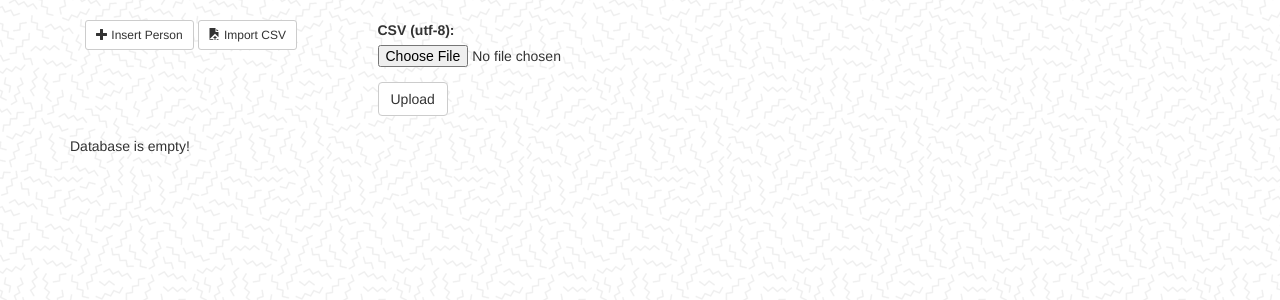
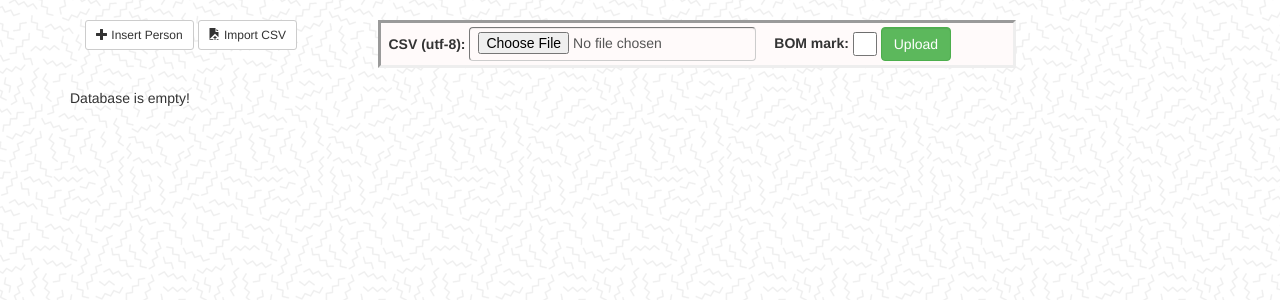
Before and after one commit to RoJac88/asset_manager, a Flask app: page /people in a window 1280 px wide, after a click on "Import CSV". Shown: the part 52-352 px from the top of the page. Run offline with Flask 2, Linux system fonts and the light colour scheme; the visitor is signed in with stand-in values (Sample User, id 1); data comes from the database, SQL or seed files in the repository; data that the repository does not hold is empty; some libraries are stand-ins or nearby versions.

Commit message:
more style for the upload csv form

```diff
--- a/app/people/forms.py
+++ b/app/people/forms.py
@@ -1,6 +1,6 @@
 from flask_wtf import FlaskForm
 from wtforms.ext.sqlalchemy.fields import QuerySelectField
-from wtforms import StringField, SubmitField
+from wtforms import StringField, SubmitField, BooleanField
 from wtforms.validators import ValidationError, DataRequired, Optional, Email
 from app.models import NaturalPerson, LegalPCodes
 from flask_wtf.file import FileField, FileRequired, FileAllowed
@@ -10,6 +10,7 @@ class UploadCSVForm(FlaskForm):
         FileRequired(),
         FileAllowed(['csv'], 'CSV flies only')
     ])
+    bom = BooleanField('BOM mark: ')
     submit = SubmitField('Upload')
 
 class EditNaturalPersonForm(FlaskForm):
--- a/app/people/routes.py
+++ b/app/people/routes.py
@@ -7,7 +7,7 @@ from app import db
 from app.people.forms import AddLegalPersonFrom, AddNaturalPersonForm, EditNaturalPersonForm, EditLegalPersonForm, UploadCSVForm
 from flask_login import current_user, login_required
 from app.models import User, Person, NaturalPerson, LegalPerson
-from app.people.helpers import cpf_isvalid, cnpj_isvalid
+from app.people.helpers import import_csv
 from datetime import datetime
 from app.people import bp
 
@@ -52,43 +52,9 @@ def people():
     if form.validate_on_submit():
         print('Form valid')
         f = request.files['csv']
-        stream = io.StringIO(f.stream.read().decode("UTF8"), newline='')
-        reader = csv.DictReader(stream)
-        added = 0
-        for row in reader:
-            data = dict(row)
-            data =  {k.lower().replace('-',''): str(v) for k, v in data.items()}
-            print("Lower keys and string values:")
-            print(data)
-            if 'cpf' in data.keys():
-                print("Found CPF in data.keys()")
-                data = {k:v for (k,v) in data.items() if k in NaturalPerson.csv_editable()}
-                print("Filtered keys for csv editable")
-                print(data)
-                new_person = NaturalPerson(**data)
-                if cpf_isvalid(new_person.cpf):
-                    new_person.name = new_person.name.upper()
-                    new_person.user_id = current_user.id
-                    new_person.last_editor = current_user.id
-                    new_person.timestamp = datetime.utcnow()
-                    new_person.last_edit_time = datetime.utcnow()
-                    db.session.add(new_person)
-                    added += 1
-                else: print('{} is not a valid CPF'.format(new_person.cpf))
-            if 'cnpj' in data.keys():
-                data = {k:v for (k,v) in data.items() if k in LegalPerson.csv_editable()}
-                new_person = LegalPerson(**data)
-                if cnpj_isvalid(new_person.cnpj):
-                    new_person.name = new_person.name.upper()
-                    new_person.user_id = current_user.id
-                    new_person.last_editor = current_user.id
-                    new_person.timestamp = datetime.utcnow()
-                    new_person.last_edit_time = datetime.utcnow()
-                    db.session.add(new_person)
-                    added += 1
-                else: print('{} is not a valid CNPJ'.format(new_person.cnpj))
+        added = import_csv(f, form.bom.data)
+        flash('Added {} entries to the database'.format(added))
         db.session.commit()
-        flash('Added {} entries to the database'.format(added))
         return redirect(url_for('people.people'))
     print(form.errors)
     return render_template('people/people.html', people=people.items, next_url=next_url, prev_url=prev_url, form=form)
@@ -108,7 +74,7 @@ def person(person_id):
         current_person.name = form.name.data.upper()
         current_person.rg = form.rg.data
         current_person.email = form.email.data
-        current_person.last_editor = current_user
+        current_person.last_editor = current_user.id
         current_person.last_edit_time = datetime.utcnow()
         db.session.commit()
         flash('Your changes have been saved')
--- a/app/templates/people/people.html
+++ b/app/templates/people/people.html
@@ -1,5 +1,24 @@
 {% extends "base.html" %}
 {% import 'bootstrap/wtf.html' as wtf %}
+
+{% block head %}
+	{{ super() }}
+	<style>
+		#bom {
+		  width: 24px;
+			height: 24px;
+			margin-bottom: 4px;
+		}
+		#csv {
+			background-color: snow;
+			padding-left: 8px;
+			padding-top: 4px;
+			padding-bottom: 4px;
+			margin-right: 14px;
+			border-style: inset;
+		}
+	</style>
+{% endblock %}
 
 {% block app_content %}
 {% if current_user.is_authenticated %}
@@ -15,9 +34,23 @@
 		          <span class="glyphicon glyphicon-open-file"></span> Import CSV
 		        </button>
 		</div>
-		<div class="col-sm-9">
+		<div class="col-sm-7">
 			<div class="collapse" id="csv">
-				{{ wtf.quick_form(form) }}
+				<form method="post" action="" class="form-inline" role="form" enctype="multipart/form-data">
+					<div class = "form-group">
+				    {{ form.csrf_token }}
+				    {{ form.csv.label(class="control-label") }}
+						{{ form.csv(class="form-control") }}
+					</div>
+					<div class ="form-group">
+						{{ form.bom.label() }}
+						{{ form.bom(class="form-control") }}
+					</div>
+					<div class ="form-group required">
+						{{ form.submit.label(class="sr-only") }}
+						{{ form.submit(class="form-control btn-success") }}
+					</div>
+				</form>
 			</div>
 		</div>
 	</div>
```
Also changed, not shown: app/people/helpers.py (+50 -0 lines).
